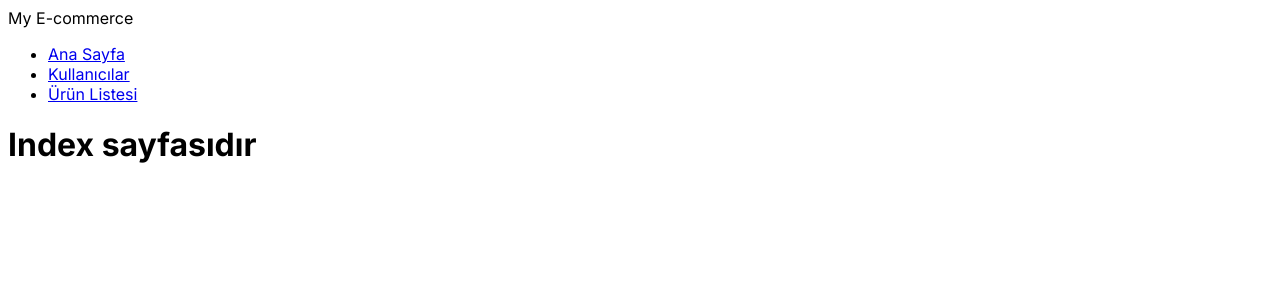
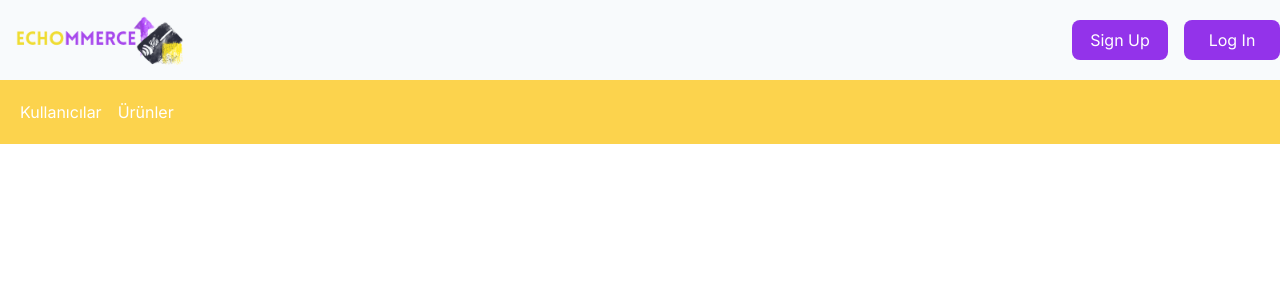
Before and after one commit to ozlemkayasaroglu/myecommerce, a Next.js app: page / in a window 1280 px wide. Shown: the top 300 px of the page. Built offline with nearby package versions, Linux system fonts and the light colour scheme.

Commit message:
styling with tailwindcss

```diff
--- a/app/globals.css
+++ b/app/globals.css
@@ -1,3 +1,3 @@
-/* @tailwind base;
+@tailwind base;
 @tailwind components;
-@tailwind utilities; */
+@tailwind utilities;
--- a/app/page.js
+++ b/app/page.js
@@ -1,17 +1,17 @@
+import Link from "next/link";
+import React from "react";
 
 
 const HomePage = () => {
   return (
-<>
-
-<h1>Index sayfasıdır</h1>
-</>
-
-
-
-
-
-
+    <div className="flex space-x-4 ml-auto bg-amber-300 py-5 ">
+      <Link href="/users">
+  <p className="text-white text-m ps-5">Kullanıcılar</p>
+</Link>
+<Link href="/products">
+  <p className="text-white text-m">Ürünler</p>
+</Link>
+    </div>
   );
 };
 
--- a/components/Navbar.js
+++ b/components/Navbar.js
@@ -1,27 +1,36 @@
+
 import React from "react";
 import Link from "next/link";
+import Image from "next/image";
+import logo from "@/src/echo.png";
 
 const Navbar = () => {
   return (
-    <div>
-      <div>
-        <a> My E-commerce</a>
+    <nav className="bg-slate-50 py-3 ">
+      <div className="container mx-auto flex justify-between items-center">
+
+        <div className="flex-none">
+        <Link href="/">
+        <Image
+          className="logo"
+          src={logo}
+          width={200}
+          height={100}
+          alt="echo"
+        />
+        </Link>
+        </div>
+
+        <div className="flex-none space-x-4 ml-auto">
+          <button href="#" className="bg-purple-600 hover:bg-purple-500 rounded-lg w-24">
+            <p className="text-white p-2 ">Sign Up</p>
+          </button>
+          <button href="#" className="bg-purple-600 hover:bg-purple-500 rounded-lg w-24">
+           <p className="text-white p-2">Log In</p>
+          </button>
+        </div>
       </div>
-
-      <div>
-        <ul>
-          <li>
-            <Link href="/">Ana Sayfa</Link>
-          </li>
-          <li>
-            <Link href="/users">Kullanıcılar</Link>
-          </li>
-          <li>
-            <Link href="/products">Ürün Listesi</Link>
-          </li>
-        </ul>
-      </div>
-    </div>
+    </nav>
   );
 };
 
--- a/db.json
+++ /dev/null
@@ -1,19 +0,0 @@
-{
-  "posts": [
-    {
-      "id": 1,
-      "title": "json-server",
-      "author": "typicode"
-    }
-  ],
-  "comments": [
-    {
-      "id": 1,
-      "body": "some comment",
-      "postId": 1
-    }
-  ],
-  "profile": {
-    "name": "typicode"
-  }
-}
--- a/tailwind.config.js
+++ b/tailwind.config.js
@@ -1,18 +1,15 @@
-// @type {import('tailwindcss').Config}
-// module.exports = {
-//   content: [
-//     './pages/**/*.{js,ts,jsx,tsx,mdx}',
-//     './components/**/*.{js,ts,jsx,tsx,mdx}',
-//     './app/**/*.{js,ts,jsx,tsx,mdx}',
-//   ],
-//   theme: {
-//     extend: {
-//       backgroundImage: {
-//         'gradient-radial': 'radial-gradient(var(--tw-gradient-stops))',
-//         'gradient-conic':
-//           'conic-gradient(from 180deg at 50% 50%, var(--tw-gradient-stops))',
-//       },
-//     },
-//   },
-//   plugins: [],
-// }
+/** @type {import('tailwindcss').Config} */
+module.exports = {
+  content: [
+    "./app/**/*.{js,ts,jsx,tsx,mdx}",
+    "./pages/**/*.{js,ts,jsx,tsx,mdx}",
+    "./components/**/*.{js,ts,jsx,tsx,mdx}",
+
+    // Or if using `src` directory:
+    "./src/**/*.{js,ts,jsx,tsx,mdx}",
+  ],
+  theme: {
+    extend: {},
+  },
+  plugins: [],
+}
```
Also changed, not shown: package.json (+6 -4 lines), src/echo.png (added), 1 other file (tests, documents, lock files or other folders).
